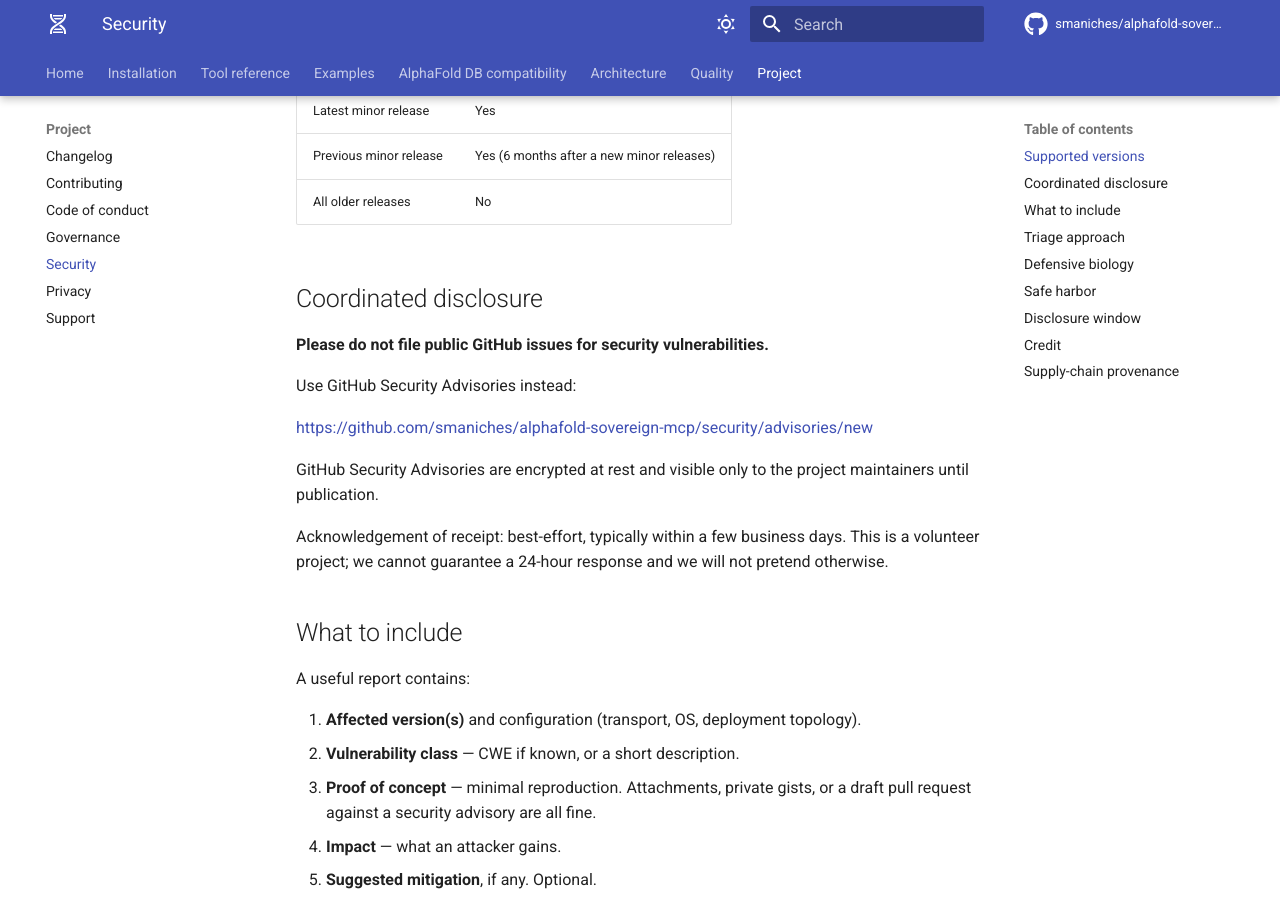
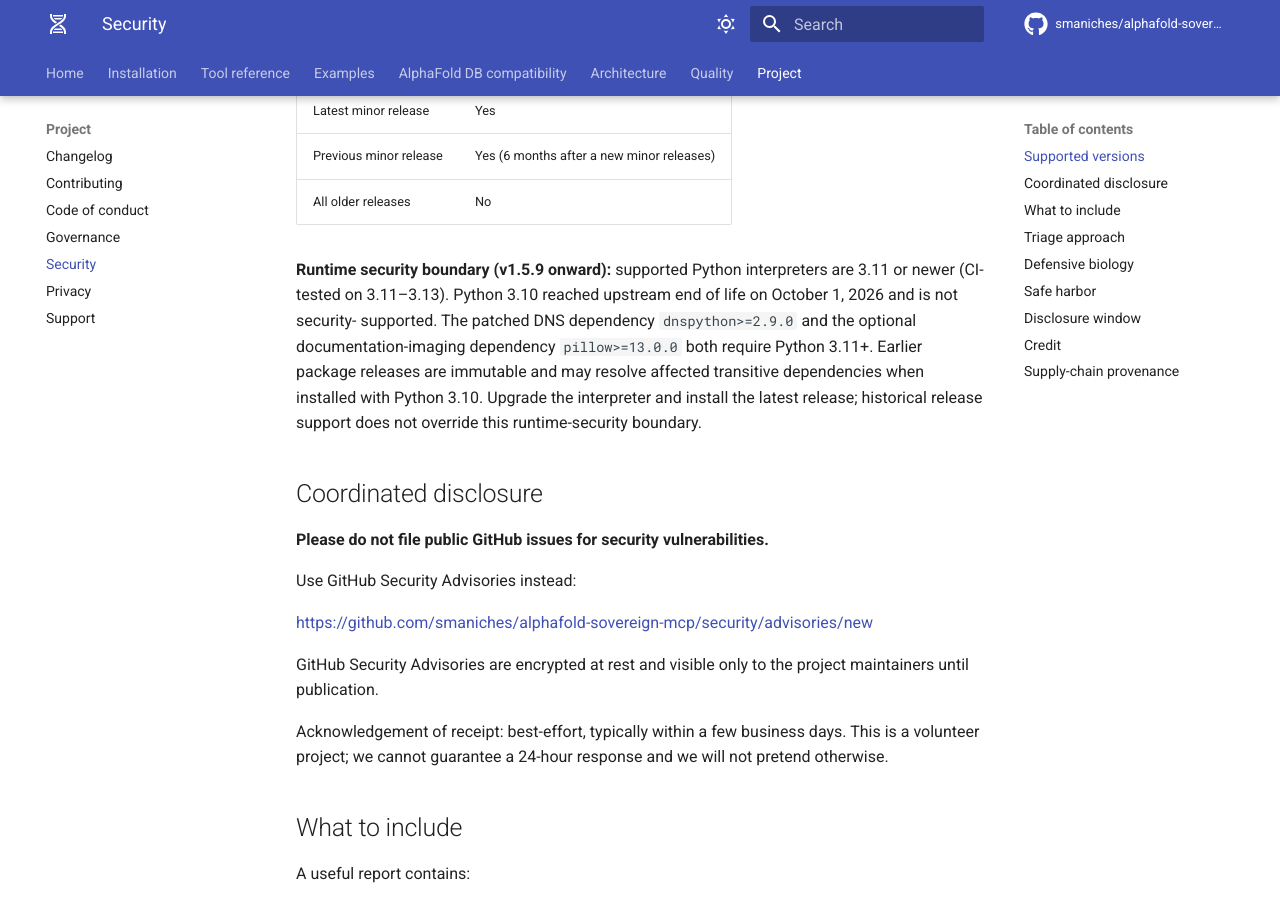
Before and after one commit to smaniches/alphafold-sovereign-mcp, an MkDocs documentation site: the page built from docs/security.md, in a window 1280 px wide and 900 px high, scrolled down 373 px. Built offline with MkDocs 1.6.1 and Material for MkDocs 9.7.7, drawn with Linux system fonts in a browser that asks for light colours; comment, search, counter and statistics services are not loaded.

Commit message:
docs(security): state Python 3.11 minimum for patched runtime dependencies
Clarify that release support and interpreter security support are separate contracts, that v1.5.9 retires end-of-life Python 3.10, and that prior immutable packages may still resolve vulnerable DNS and imaging dependencies.

Signed-off-by: Santiago Maniches <santiago.maniches@gmail.com>

```diff
--- a/SECURITY.md
+++ b/SECURITY.md
@@ -12,6 +12,16 @@ small group of volunteer maintainers.
 | Latest minor release | Yes |
 | Previous minor release | Yes (6 months after a new minor releases) |
 | All older releases | No |
+
+**Runtime security boundary (v1.5.9 onward):** supported Python
+interpreters are 3.11 or newer (CI-tested on 3.11–3.13). Python 3.10
+reached upstream end of life on October 1, 2026 and is not security-
+supported. The patched DNS dependency `dnspython>=2.9.0` and the optional
+documentation-imaging dependency `pillow>=13.0.0` both require Python 3.11+.
+Earlier package releases are immutable and may resolve affected transitive
+dependencies when installed with Python 3.10. Upgrade the interpreter and
+install the latest release; historical release support does not override
+this runtime-security boundary.
 
 ## Coordinated disclosure
 
```
